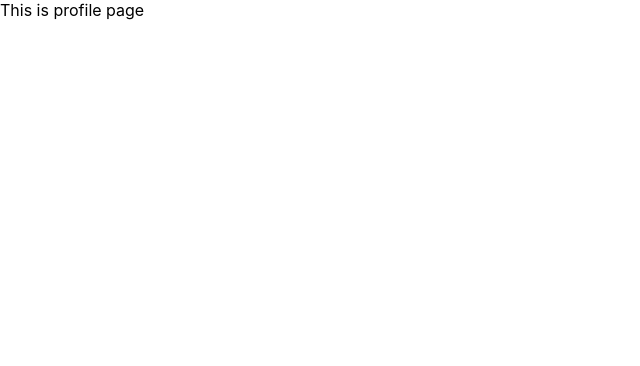
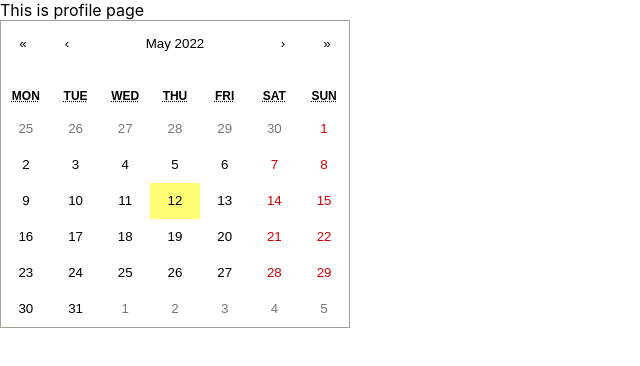
Before and after one commit to alisapromthep/alisa-promthep-reaction-client, a React (Create React App) app: page /1 in a window 1280 px wide. Shown: the top 366 px of the page, without its empty margins (0-640 px from the left). Built offline with nearby package versions, Linux system fonts and the light colour scheme.

Commit message:
imported react-calendar

```diff
--- a/package.json
+++ b/package.json
@@ -7,6 +7,7 @@
     "@testing-library/react": "^13.2.0",
     "@testing-library/user-event": "^13.5.0",
     "react": "^18.1.0",
+    "react-calendar": "^3.7.0",
     "react-dom": "^18.1.0",
     "react-router-dom": "5.3",
     "react-scripts": "5.0.1",
--- /dev/null
+++ b/src/components/CalendarComponent/CalendarComponent.js
@@ -0,0 +1,14 @@
+import React from 'react';
+import './CalendarComponent.scss';
+import 'react-calendar/dist/Calendar.css';
+import Calendar from 'react-calendar';
+
+function CalendarComponent(props) {
+    return (
+        <div>
+            <Calendar />
+        </div>
+    );
+}
+
+export default CalendarComponent;
--- /dev/null
+++ b/src/components/CalendarComponent/CalendarComponent.scss
@@ -0,0 +1,119 @@
+
+
+.react-calendar {
+    width: 350px;
+    max-width: 100%;
+    background: white;
+    border: 1px solid #a0a096;
+    font-family: Arial, Helvetica, sans-serif;
+    line-height: 1.125em;
+    }
+.react-calendar--doubleView {
+    width: 700px;
+}
+.react-calendar--doubleView .react-calendar__viewContainer {
+    display: flex;
+    margin: -0.5em;
+}
+  .react-calendar--doubleView .react-calendar__viewContainer > * {
+    width: 50%;
+    margin: 0.5em;
+}
+.react-calendar,
+.react-calendar *,
+.react-calendar *:before,
+.react-calendar *:after {
+    -moz-box-sizing: border-box;
+    -webkit-box-sizing: border-box;
+    box-sizing: border-box;
+}
+.react-calendar button {
+    margin: 0;
+    border: 0;
+    outline: none;
+}
+.react-calendar button:enabled:hover {
+    cursor: pointer;
+}
+.react-calendar__navigation {
+    display: flex;
+    height: 44px;
+    margin-bottom: 1em;
+}
+.react-calendar__navigation button {
+    min-width: 44px;
+    background: none;
+}
+.react-calendar__navigation button:disabled {
+    background-color: #f0f0f0;
+}
+.react-calendar__navigation button:enabled:hover,
+.react-calendar__navigation button:enabled:focus {
+    background-color: #e6e6e6;
+}
+.react-calendar__month-view__weekdays {
+    text-align: center;
+    text-transform: uppercase;
+    font-weight: bold;
+    font-size: 0.75em;
+}
+.react-calendar__month-view__weekdays__weekday {
+    padding: 0.5em;
+}
+.react-calendar__month-view__weekNumbers .react-calendar__tile {
+    display: flex;
+    align-items: center;
+    justify-content: center;
+    font-size: 0.75em;
+    font-weight: bold;
+}
+.react-calendar__month-view__days__day--weekend {
+    color: #d10000;
+}
+.react-calendar__month-view__days__day--neighboringMonth {
+    color: #757575;
+}
+.react-calendar__year-view .react-calendar__tile,
+.react-calendar__decade-view .react-calendar__tile,
+.react-calendar__century-view .react-calendar__tile {
+    padding: 2em 0.5em;
+}
+.react-calendar__tile {
+    max-width: 100%;
+    padding: 10px 6.6667px;
+    background: none;
+    text-align: center;
+    line-height: 16px;
+}
+.react-calendar__tile:disabled {
+    background-color: #f0f0f0;
+}
+.react-calendar__tile:enabled:hover,
+.react-calendar__tile:enabled:focus {
+    background-color: #e6e6e6;
+}
+.react-calendar__tile--now {
+    background: #ffff76;
+}
+.react-calendar__tile--now:enabled:hover,
+.react-calendar__tile--now:enabled:focus {
+    background: #ffffa9;
+}
+.react-calendar__tile--hasActive {
+    background: #76baff;
+}
+.react-calendar__tile--hasActive:enabled:hover,
+.react-calendar__tile--hasActive:enabled:focus {
+    background: #a9d4ff;
+}
+.react-calendar__tile--active {
+    background: #006edc;
+    color: white;
+}
+.react-calendar__tile--active:enabled:hover,
+.react-calendar__tile--active:enabled:focus {
+    background: #1087ff;
+}
+.react-calendar--selectRange .react-calendar__tile--hover {
+    background-color: #e6e6e6;
+}
--- a/src/pages/ProfilePage/ProfilePage.js
+++ b/src/pages/ProfilePage/ProfilePage.js
@@ -1,9 +1,12 @@
 import React from 'react';
+import CalendarComponent from '../../components/CalendarComponent/CalendarComponent';
 
 function ProfilePage(props) {
     return (
         <div>
             This is profile page
+            <CalendarComponent />
+
         </div>
     );
 }
```
Also changed, not shown: src/components/SignupForm/SignupForm.js (+24 -0 lines), 1 other file (tests, documents, lock files or other folders).
